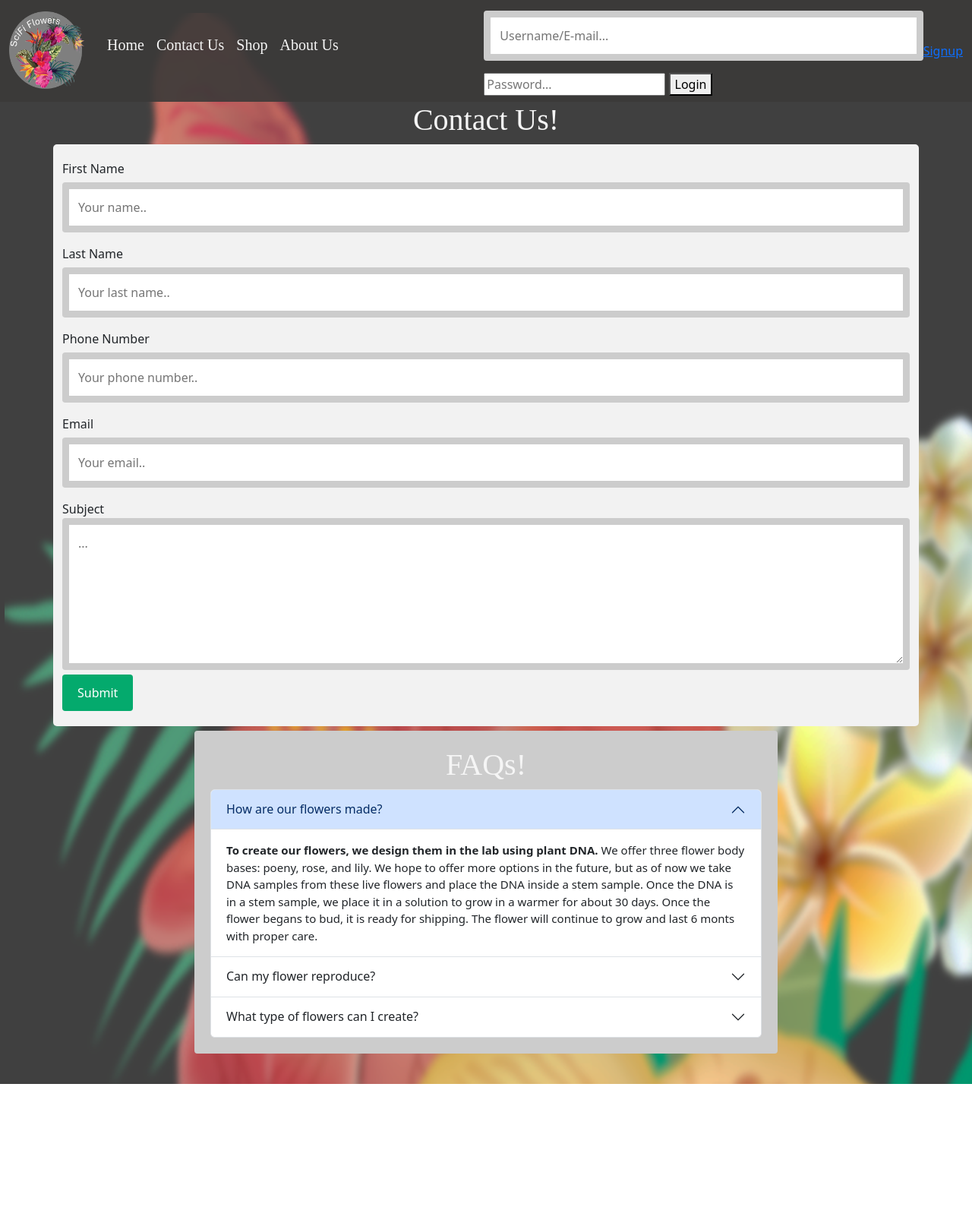
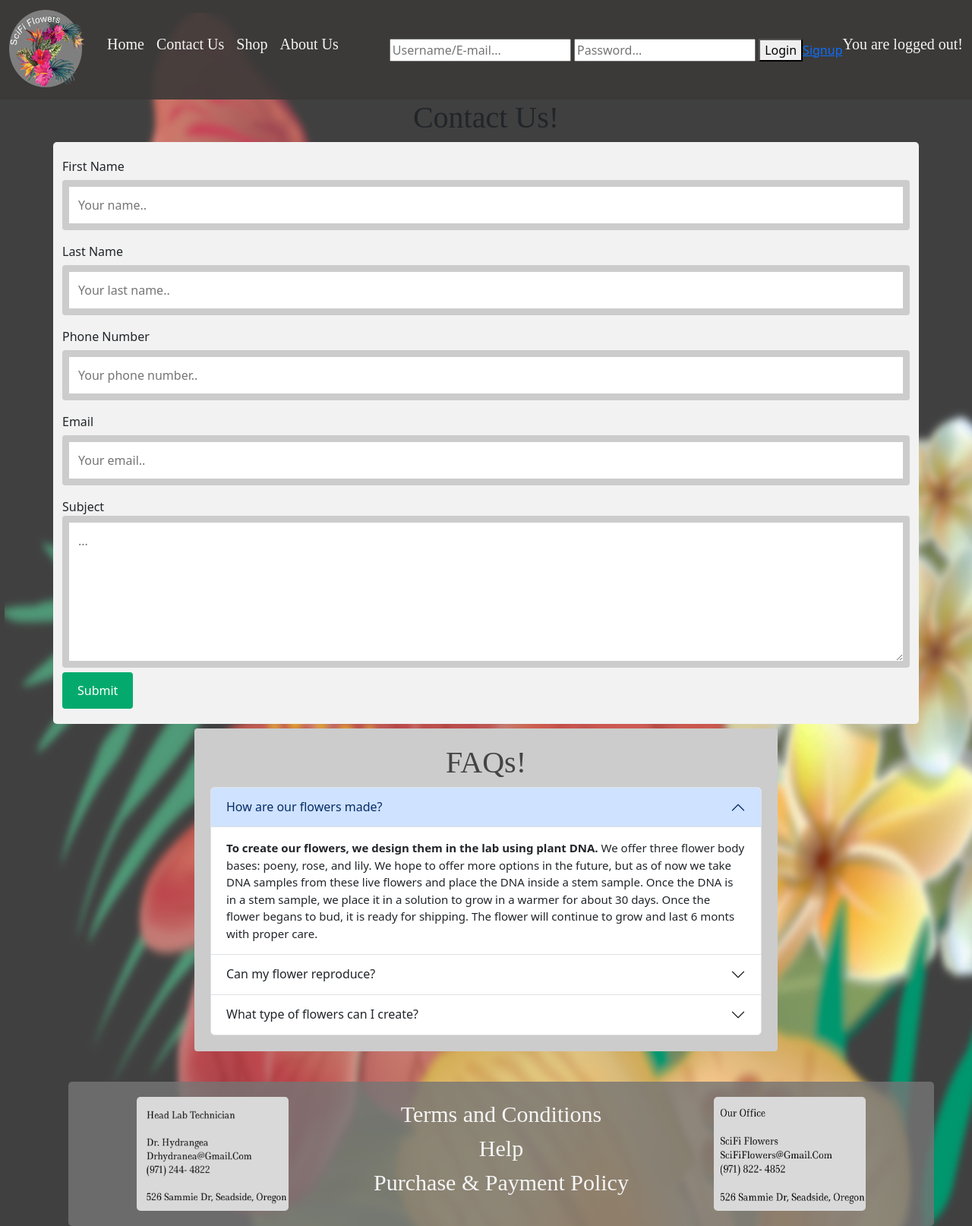
Before and after one commit to ariana-crowell/SciFi_Flowers, a PHP site: page /contact.php in a window 1280 px wide. Shown: the whole page at 76% size. Before the commit the page ends 1427 px from the top, so only its background shows below. Run offline with PHP 8.4, Linux system fonts and the light colour scheme.

Commit message:
footer
created and styled footer
added footer to each page
fixed username/email box
moved "you are logged in/out"

```diff
--- a/contact.php
+++ b/contact.php
@@ -10,7 +10,7 @@
       body {font-family:arial, helvetica, sans-serif;}
       *{box-sizing:border-box;}
       /* Style inputs with type="text", select elements and textareas */
-          input[type=text], select, textarea {
+          .form, select, textarea {
               width: 100%; /* Full width */
               padding: 12px; /* Some padding */
               border: 9px solid #ccc; /* Gray border */
@@ -84,16 +84,16 @@
       <form action="action_page.php">
 
         <label for="fname">First Name</label>
-        <input type="text" id="fname" name="firstname" placeholder="Your name..">
+        <input class="form" type="text" id="fname" name="firstname" placeholder="Your name..">
 
         <label for="lname">Last Name</label>
-        <input type="text" id="lname" name="lastname" placeholder="Your last name..">
+        <input class="form" type="text" id="lname" name="lastname" placeholder="Your last name..">
 
         <label for="lname">Phone Number</label>
-        <input type="text" id="pnum" name="phonenumber" placeholder="Your phone number..">
+        <input class="form" type="text" id="pnum" name="phonenumber" placeholder="Your phone number..">
 
         <label for="lname">Email</label>
-        <input type="text" id="email" name="email" placeholder="Your email..">
+        <input class="form" type="text" id="email" name="email" placeholder="Your email..">
 
 
 
@@ -175,5 +175,8 @@ for (i = 0; i < acc.length; i++) {
   });
 }
     </script>
+    <?php
+      include "includes/footer.php";
+    ?>
   </body>
 </html>
--- a/includes/footer.php
+++ b/includes/footer.php
@@ -6,15 +6,38 @@
         <title>Bootstrap demo</title>
         <link href="https://cdn.jsdelivr.net/npm/bootstrap@5.3.3/dist/css/bootstrap.min.css" rel="stylesheet" integrity="sha384-QWTKZyjpPEjISv5WaRU9OFeRpok6YctnYmDr5pNlyT2bRjXh0JMhjY6hW+ALEwIH" crossorigin="anonymous">
         <link rel="stylesheet" type="text/css" href="footer_style.css">
+        <style>
+            .footer {
+                position: relative;
+                left: 20px;
+                right: 20px;
+                bottom: 0;
+                background-color: rgba(117, 117, 117, 0.805);
+                color: white;
+                text-align: center;
+            }
+
+            .footerlink {
+                font-family: Jacques Francois Shadow;
+                color:whitesmoke;
+                text-decoration: none;
+                font-size: 30px;
+            }
+        </style>
     </head>
     <body>
-    <div class="container text-center">
+        <footer>
+            <div class="container text-center footer">
                 <div class="row">
                     <div class="col">
                         <img class="footerpic" src="img/headlabcontact.png" alt="contact">
                     </div>
                     <div class="col">
-
+                        <a class="footerlink" href="#">Terms and Conditions</a>
+                        <br>
+                        <a class="footerlink" href="#">Help</a>
+                        <br>
+                        <a class="footerlink" href="#">Purchase & Payment Policy</a>
                     </div>
                     <div class="col">
                         <img class="footerpic" src="img/ourofficecontact.png" alt="contact">
@@ -22,5 +45,6 @@
                 </div>
             </div>
             <script src="https://cdn.jsdelivr.net/npm/bootstrap@5.3.3/dist/js/bootstrap.bundle.min.js" integrity="sha384-YvpcrYf0tY3lHB60NNkmXc5s9fDVZLESaAA55NDzOxhy9GkcIdslK1eN7N6jIeHz" crossorigin="anonymous"></script>
+        </footer>
     </body>
 </html>
--- a/includes/header.php
+++ b/includes/header.php
@@ -41,6 +41,16 @@
                             <a href="signup.php">Signup</a>';
                         }
                     ?>
+                    <section>
+                    <?php
+                        if (isset($_SESSION['idUsers'])) {
+                            echo '<p>You are logged in!</p>';
+                        }
+                        else {
+                            echo '<p>You are logged out!</p>';
+                        }
+                    ?>
+                    </section>
                 </div>
             </nav>
     </body>
```
Also changed, not shown: index.php (+3 -13 lines). Lines whose indentation alone changed are shown as unchanged.
